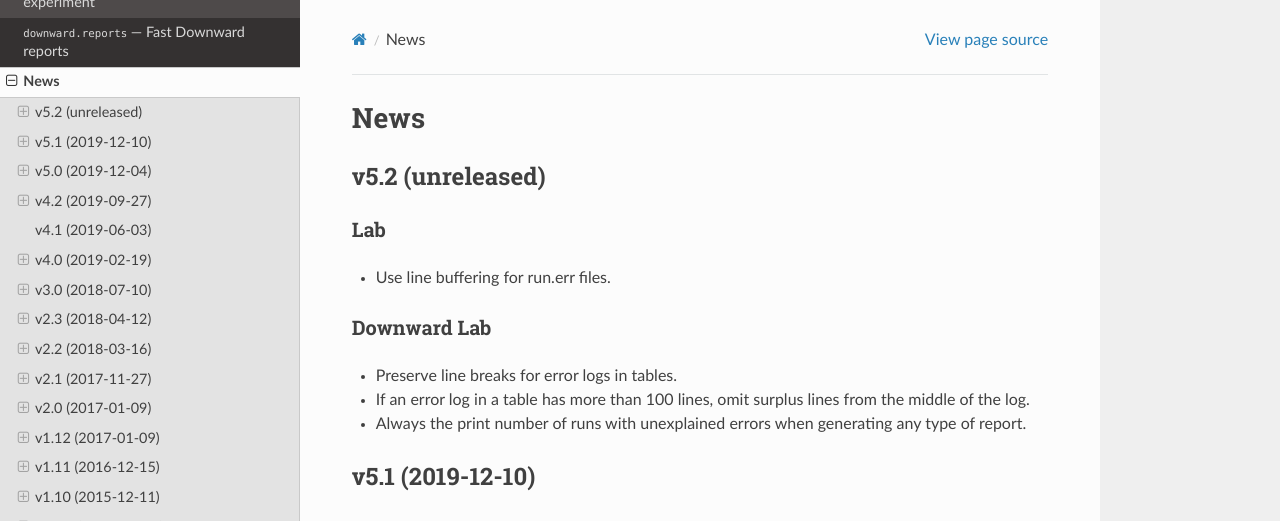
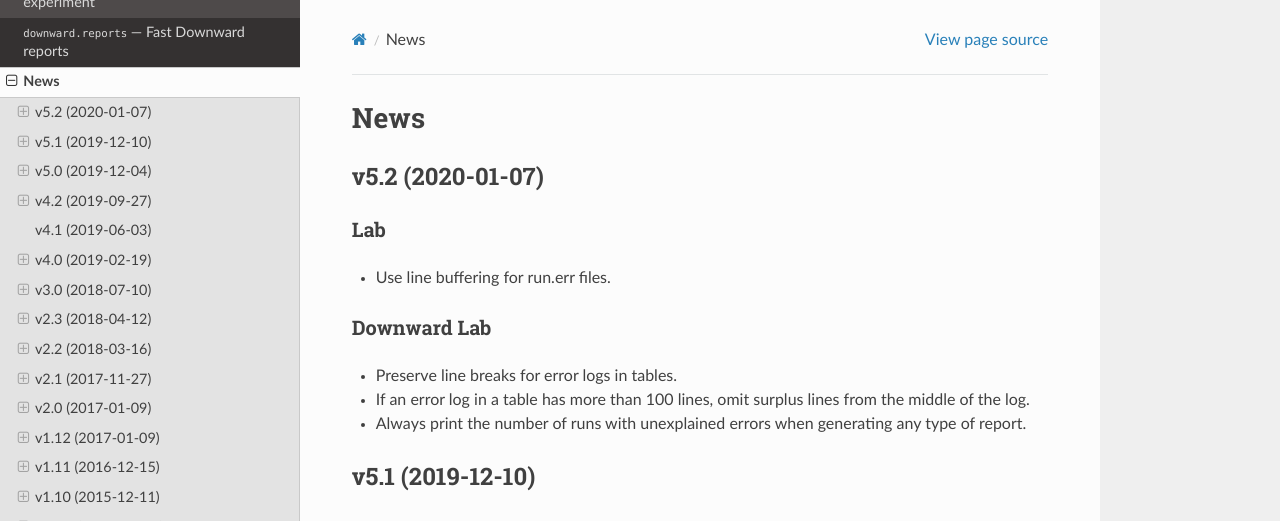
Before and after one commit to aibasel/lab, a Sphinx documentation site: the page built from docs/news.rst, in a window 1280 px wide and 900 px high. Shown: the top 521 px of the window. Built offline with Sphinx 7.4.7 and the Read the Docs theme 2.0.0, drawn with Linux system fonts in a browser that asks for light colours; pages that are not in the unit, such as notebooks, are missing from menus.

Commit message:
Add release date.

```diff
--- a/docs/news.rst
+++ b/docs/news.rst
@@ -1,7 +1,7 @@
 News
 ====
 
-v5.2 (unreleased)
+v5.2 (2020-01-07)
 -----------------
 
 Lab
@@ -12,7 +12,7 @@
 ^^^^^^^^^^^^
 * Preserve line breaks for error logs in tables.
 * If an error log in a table has more than 100 lines, omit surplus lines from the middle of the log.
-* Always the print number of runs with unexplained errors when generating any type of report.
+* Always print the number of runs with unexplained errors when generating any type of report.
 
 
 v5.1 (2019-12-10)
```
